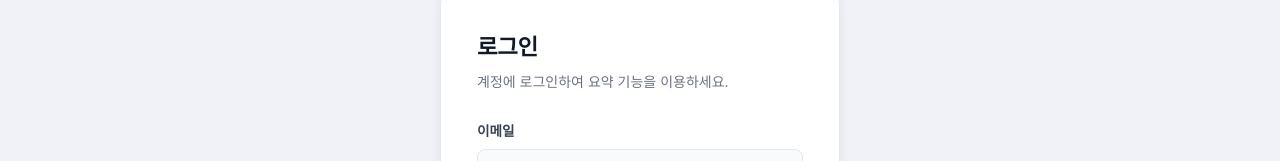
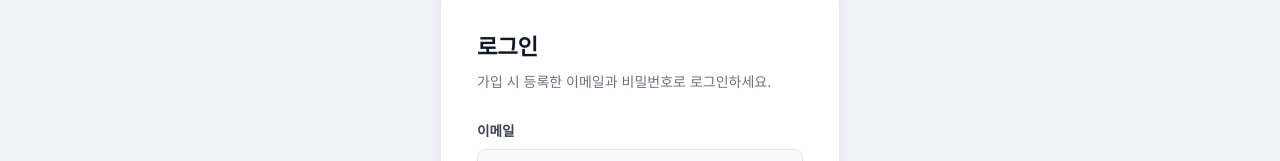
Before and after one commit to Dumbi9636/Docs_Research_Copilot, a Next.js app in the folder frontend/: page /login in a window 1280 px wide. Shown: the part 224-385 px from the top of the page. Built offline with nearby package versions, Linux system fonts and the light colour scheme.

Commit message:
README.md 업데이트

```diff
--- a/frontend/app/login/page.tsx
+++ b/frontend/app/login/page.tsx
@@ -37,7 +37,7 @@ export default function LoginPage() {
       <main className={styles.main}>
         <div className={styles.card}>
           <h1 className={styles.title}>로그인</h1>
-          <p className={styles.subtitle}>계정에 로그인하여 요약 기능을 이용하세요.</p>
+          <p className={styles.subtitle}>가입 시 등록한 이메일과 비밀번호로 로그인하세요.</p>
 
           <form className={styles.form} onSubmit={handleSubmit}>
             <div className={styles.field}>
```
Also changed, not shown: 2 other files (tests, documents, lock files or other folders).
